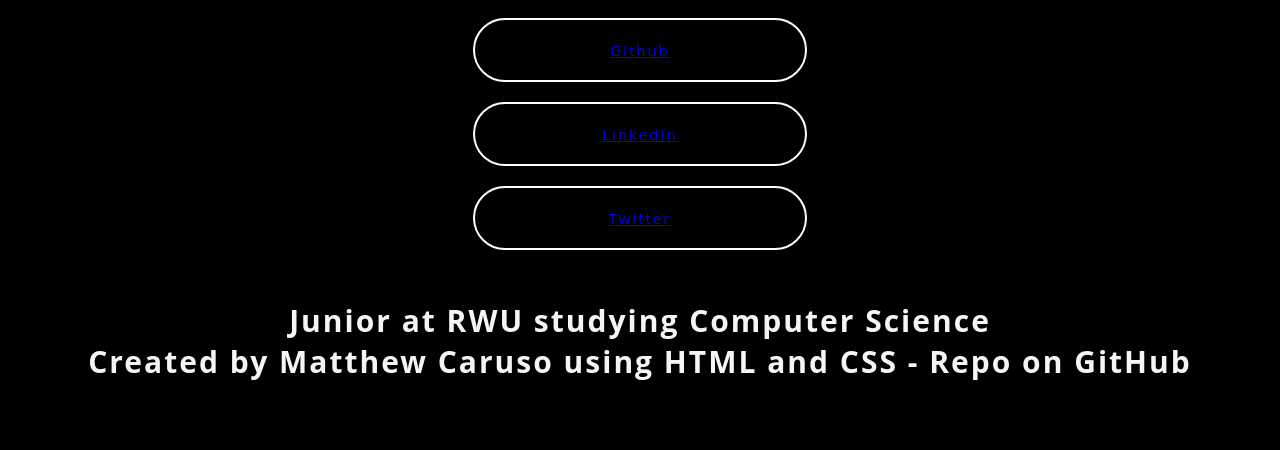
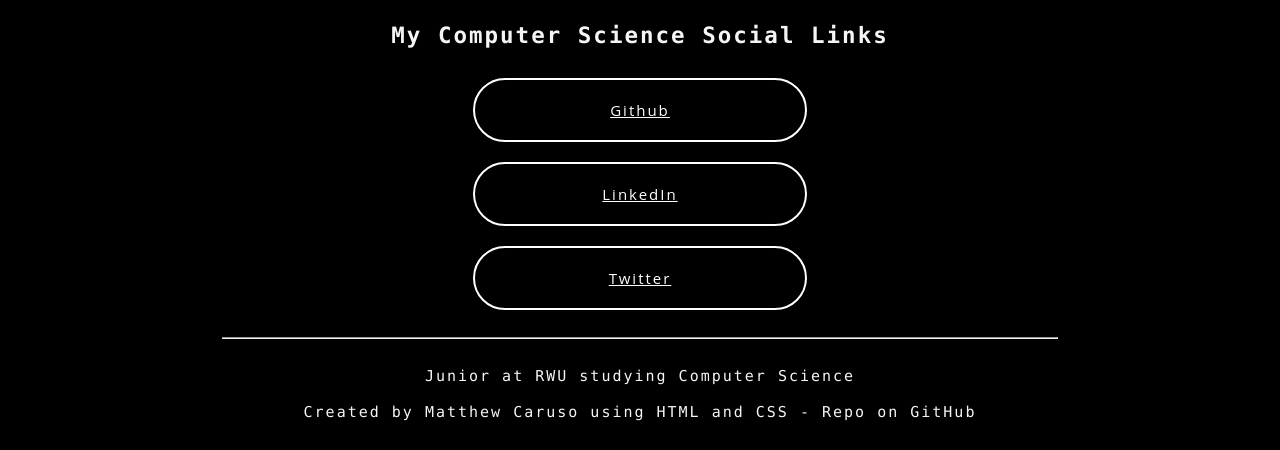
Before and after one commit to Matt-Caruso/Linktree, a plain HTML site: page index.html in a window 1280 px wide. Shown: the part 350-800 px from the top of the page. Drawn offline with Linux system fonts and the light colour scheme; files whose address does not match are found by name.

Commit message:
V3.2 Cosmetics

```diff
--- a/index.html
+++ b/index.html
@@ -2,6 +2,7 @@
     <html lang="en">
 
     <head>
+        <title>MC CS Social Links</title>
         <meta charset="UTF-8">
         <meta name="viewport" content="width=device-width, initial-scale=1.0">
         <meta http-equiv="X-UA-Compatible" content="ie=edge">
@@ -13,8 +14,12 @@
 
         <img class="logo" src="C:\Users\Matthew Caruso\Documents\rwu\summer21\LinkTree\face.jfif" alt="logo">
         <h1>
-            Matthew Caruso - CS Socials
+            Matthew Caruso
             </h1>
+
+        <h2>
+            My Computer Science Social Links
+        </h2>
         <div class="links">
             <div class="links_items">
                 <a class="links_item links_items--video" href="https://github.com/Matt-Caruso"
@@ -29,10 +34,18 @@
                     target=" _blank">Twitter</a>
             </div>
         </div>
-        <h1>
-            Junior at RWU studying Computer Science <br> Created by Matthew Caruso using HTML and CSS - Repo on GitHub
-        </h1>
-
+        <br>
+        <hr>
+        <br>
+        <div class="footer">
+            <p1>
+                Junior at RWU studying Computer Science <br>
+            </p1>
+        <br>
+            <p2>
+                Created by Matthew Caruso using HTML and CSS - Repo on GitHub
+            </p2>
+        </div>
     </body>
 
 </HTML>
--- a/style.css
+++ b/style.css
@@ -17,6 +17,8 @@
 }
 
 h1{
+    font-family: "Lucida Console", "Courier New", monospace;
+
     text-align: center;
     padding: 30px;
     color: whitesmoke
@@ -24,8 +26,25 @@
 
 }
 
+h2{
+    font-family: "Lucida Console", "Courier New", monospace;
+
+    text-align: center;
+    padding: 10px;
+    color: whitesmoke
+
+
+}
+h2Container{
+    width: 80%;
+    height: auto;
+}
+h1Container{
+    width: 80%;
+    height: auto;
+}
 .links_item{
-    text-align: center;
+text-align: center;
 margin-top: 20px;
 padding: 20px;
 border: 1px solid white;
@@ -35,13 +54,21 @@
 margin-left: auto;
 margin-right: auto;
 border-radius: 40px;
+color: #fff;
 }
-p1{
-    text-align: h1;
-    padding: 70px;
-    font-size: 30px;
+
+hr{
+    max-width: 66%;
+}
+
+.footer{
+    text-align: center;
+    font-family: "Lucida Console", "Courier New", monospace;
+    max-width: auto;
+    max-height: auto;
     color: whitesmoke
 }
+
 a:hover {
     color: #000;
     background: #fff;
```
